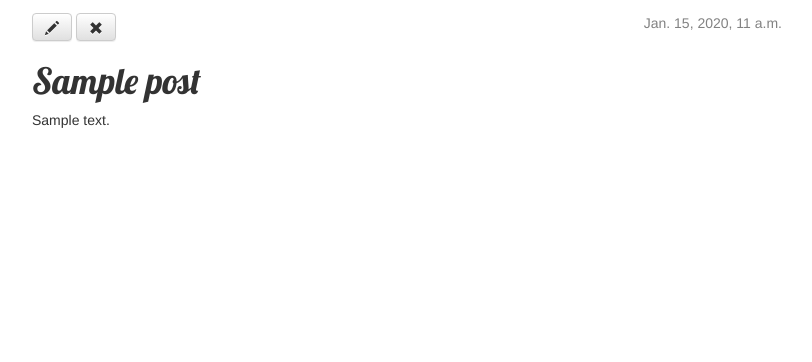
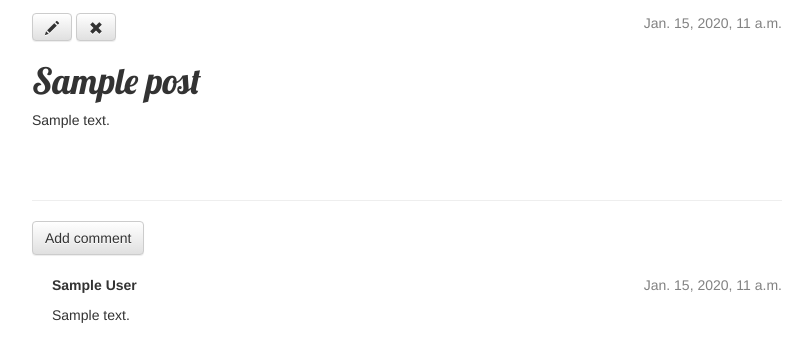
Before and after one commit to microlin/my-first-blog, a Django app: page /post/1/ in a window 1280 px wide. Shown: the part 131-493 px from the top of the page, without its empty margins (38-850 px from the left). Run offline with Django 3.2, Linux system fonts and the light colour scheme; tables that the repository leaves empty hold one stand-in row (values such as "Sample post"); some libraries are stand-ins or nearby versions.

Commit message:
add comment model and comment feature

```diff
--- a/blog/admin.py
+++ b/blog/admin.py
@@ -1,6 +1,7 @@
 from django.contrib import admin
-from .models  import Post
+from .models  import Post,Comment
+
 
 admin.site.register(Post)
-
+admin.site.register(Comment)
 # Register your models here.
--- a/blog/models.py
+++ b/blog/models.py
@@ -17,3 +17,22 @@ class  Post(models.Model):
 
     def __str__(self):
         return self.title
+
+
+
+class Comment(models.Model):
+    post = models.ForeignKey('blog.Post', related_name='comments')
+    author = models.CharField(max_length=200)
+    text = models.TextField()
+    created_date = models.DateTimeField(default=timezone.now)
+    approved_comment = models.BooleanField(default=False)
+
+    def approve(self):
+        self.approved_comment = True
+        self.save()
+
+    def approved_comments(self):
+        return self.comments.filter(approved_comment=True)
+
+    def __str__(self):
+        return self.text
--- a/blog/static/css/blog.css
+++ b/blog/static/css/blog.css
@@ -53,3 +53,8 @@ h1 a {
 body {
     padding-left: 15px;
 }
+
+
+.comment {
+    margin: 20px 0px 20px 20px;
+}
--- a/blog/templates/blog/post_detail.html
+++ b/blog/templates/blog/post_detail.html
@@ -15,4 +15,28 @@
         <h1>{{ post.title }}</h1>
         <p>{{ post.text|linebreaks }}</p>
     </div>
+
+<hr>
+
+<a class="btn btn-default" href="{% url 'add_comment_to_post' pk=post.pk %}">Add comment</a>
+{% for comment in post.comments.all %}
+    {% if user.is_authenticated or comment.approved_comment %}
+    <div class="comment">
+        <div class="date">
+            {{ comment.created_date }}
+            {% if not comment.approved_comment %}
+                <a class="btn btn-default" href="{% url 'comment_remove' pk=comment.pk %}"><span class="glyphicon glyphicon-remove"></span></a>
+                <a class="btn btn-default" href="{% url 'comment_approve' pk=comment.pk %}"><span class="glyphicon glyphicon-ok"></span></a>
+            {% endif %}
+        </div>
+        <strong>{{ comment.author }}</strong>
+        <p>{{ comment.text|linebreaks }}</p>
+    </div>
+    {% endif %}
+{% empty %}
+    <p>No comments here yet :(</p>
+{% endfor %}
+
+
+
 {% endblock %}
--- a/blog/templates/blog/post_list.html
+++ b/blog/templates/blog/post_list.html
@@ -6,6 +6,11 @@
             <div class="date">published: {{ post.published_date }}</div>
             <h1><a href="{% url "post_detail" pk=post.pk %}">{{ post.title }}</a></h1>
             <p>{{ post.text|linebreaks }}</p>
+   <a href="{% url 'blog.views.post_detail' pk=post.pk %}">Total Comments: {{ post.comments.count }}
+   	Comments: {{ post.approved_comments.count }}
+
+   </a>
             </div>
+
     {% endfor %}
 {% endblock content %}
--- a/blog/urls.py
+++ b/blog/urls.py
@@ -9,6 +9,8 @@ urlpatterns = [
     url(r'^drafts/$',                      views.post_draft_list, name='post_draft_list'),
     url(r'^post/(?P<pk>[0-9]+)/publish/$', views.post_publish, name='post_publish'),
     url(r'^post/(?P<pk>[0-9]+)/remove/$',  views.post_remove, name='post_remove'),
-
+    url(r'^post/(?P<pk>[0-9]+)/comment/$', views.add_comment_to_post, name='add_comment_to_post'),
+    url(r'^comment/(?P<pk>[0-9]+)/approve/$', views.comment_approve, name='comment_approve'),
+    url(r'^comment/(?P<pk>[0-9]+)/remove/$', views.comment_remove, name='comment_remove'),
 
 ]
--- a/blog/views.py
+++ b/blog/views.py
@@ -2,8 +2,8 @@ from django.contrib.auth.decorators import login_required
 from django.shortcuts import render, get_object_or_404
 from django.shortcuts import redirect
 from django.utils import timezone
-from .models import Post
-from .forms  import PostForm
+from .models import Post,Comment
+from .forms  import PostForm,CommentForm
 
 
 # Create your views here.
@@ -61,3 +61,31 @@ def post_remove(request, pk):
     post = get_object_or_404(Post, pk=pk)
     post.delete()
     return redirect('blog.views.post_list')
+
+
+def add_comment_to_post(request, pk):
+    post = get_object_or_404(Post, pk=pk)
+    if request.method == "POST":
+        form = CommentForm(request.POST)
+        if form.is_valid():
+            comment = form.save(commit=False)
+            comment.post = post
+            comment.save()
+            return redirect('blog.views.post_detail', pk=post.pk)
+    else:
+        form = CommentForm()
+    return render(request, 'blog/add_comment_to_post.html', {'form': form})
+
+
+@login_required
+def comment_approve(request, pk):
+    comment = get_object_or_404(Comment, pk=pk)
+    comment.approve()
+    return redirect('blog.views.post_detail', pk=comment.post.pk)
+
+@login_required
+def comment_remove(request, pk):
+    comment = get_object_or_404(Comment, pk=pk)
+    post_pk = comment.post.pk
+    comment.delete()
+    return redirect('blog.views.post_detail', pk=post_pk)
```
Also changed, not shown: blog/forms.py (+8 -1 lines), blog/templates/blog/add_comment_to_post.html (added, +9 -0 lines), blog/migrations/0002_comment.py (added).
